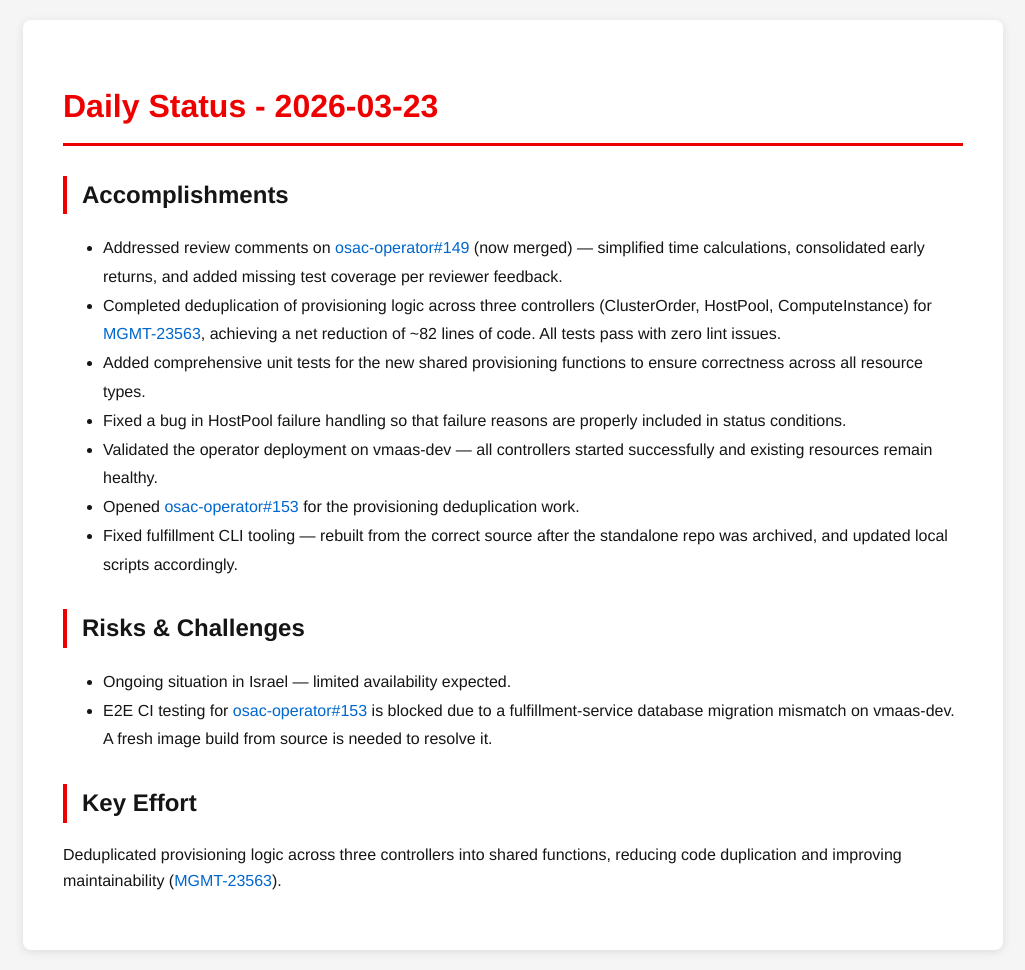
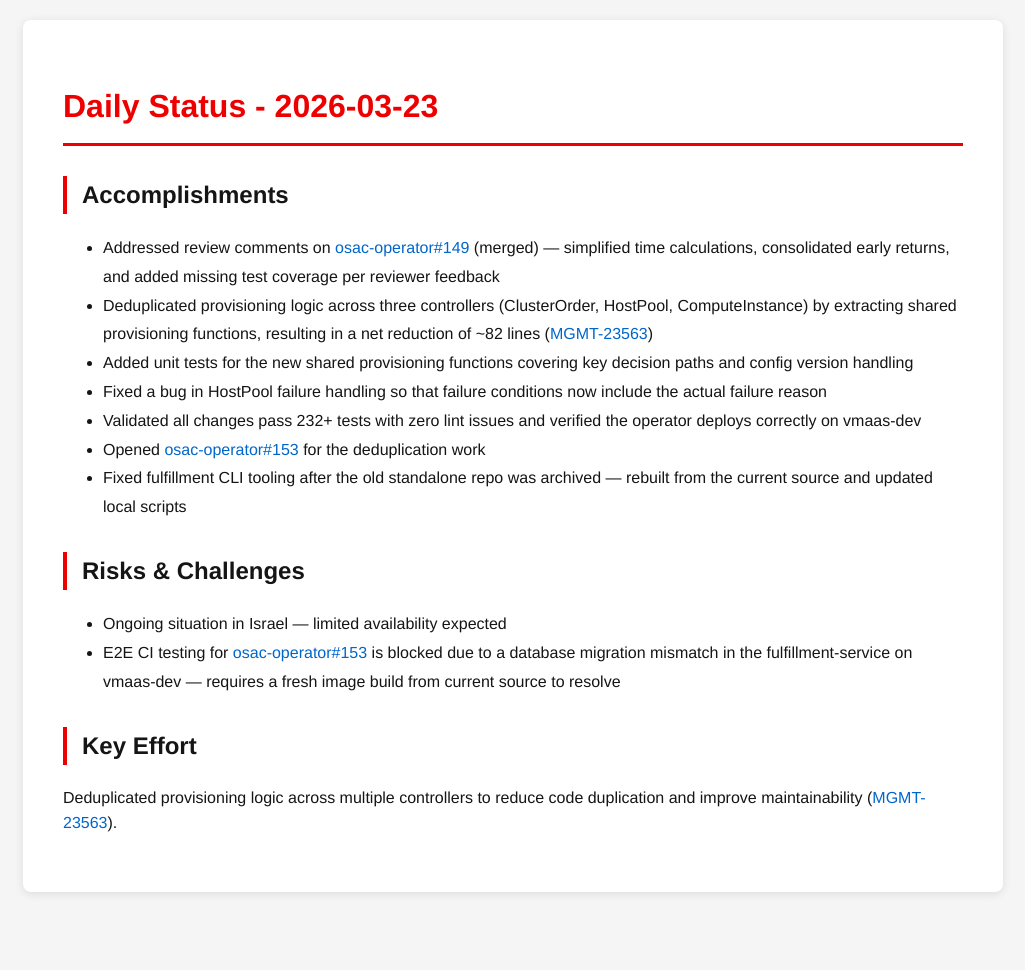
Before and after one commit to tzvatot/daily-status, a Jekyll site: the page built from 2026-03-23.md, in a window 1280 px wide. Shown: the whole page, without its empty margins (127-1152 px from the left). Built offline with Jekyll 4.4.1, drawn with Linux system fonts in a browser that asks for light colours; after the commit the page ends 912 px from its top, so only the background shows below that.

Commit message:
Daily status update - 2026-03-23

```diff
--- a/2026-03-23.md
+++ b/2026-03-23.md
@@ -7,17 +7,17 @@
 # Daily Status - 2026-03-23
 
 ## Accomplishments
-- Addressed review comments on [osac-operator#149](https://github.com/osac-project/osac-operator/pull/149) (now merged) — simplified time calculations, consolidated early returns, and added missing test coverage per reviewer feedback.
-- Completed deduplication of provisioning logic across three controllers (ClusterOrder, HostPool, ComputeInstance) for [MGMT-23563](https://issues.redhat.com/browse/MGMT-23563), achieving a net reduction of ~82 lines of code. All tests pass with zero lint issues.
-- Added comprehensive unit tests for the new shared provisioning functions to ensure correctness across all resource types.
-- Fixed a bug in HostPool failure handling so that failure reasons are properly included in status conditions.
-- Validated the operator deployment on vmaas-dev — all controllers started successfully and existing resources remain healthy.
-- Opened [osac-operator#153](https://github.com/osac-project/osac-operator/pull/153) for the provisioning deduplication work.
-- Fixed fulfillment CLI tooling — rebuilt from the correct source after the standalone repo was archived, and updated local scripts accordingly.
+- Addressed review comments on [osac-operator#149](https://github.com/osac-project/osac-operator/pull/149) (merged) — simplified time calculations, consolidated early returns, and added missing test coverage per reviewer feedback
+- Deduplicated provisioning logic across three controllers (ClusterOrder, HostPool, ComputeInstance) by extracting shared provisioning functions, resulting in a net reduction of ~82 lines ([MGMT-23563](https://issues.redhat.com/browse/MGMT-23563))
+- Added unit tests for the new shared provisioning functions covering key decision paths and config version handling
+- Fixed a bug in HostPool failure handling so that failure conditions now include the actual failure reason
+- Validated all changes pass 232+ tests with zero lint issues and verified the operator deploys correctly on vmaas-dev
+- Opened [osac-operator#153](https://github.com/osac-project/osac-operator/pull/153) for the deduplication work
+- Fixed fulfillment CLI tooling after the old standalone repo was archived — rebuilt from the current source and updated local scripts
 
 ## Risks & Challenges
-- Ongoing situation in Israel — limited availability expected.
-- E2E CI testing for [osac-operator#153](https://github.com/osac-project/osac-operator/pull/153) is blocked due to a fulfillment-service database migration mismatch on vmaas-dev. A fresh image build from source is needed to resolve it.
+- Ongoing situation in Israel — limited availability expected
+- E2E CI testing for [osac-operator#153](https://github.com/osac-project/osac-operator/pull/153) is blocked due to a database migration mismatch in the fulfillment-service on vmaas-dev — requires a fresh image build from current source to resolve
 
 ## Key Effort
-Deduplicated provisioning logic across three controllers into shared functions, reducing code duplication and improving maintainability ([MGMT-23563](https://issues.redhat.com/browse/MGMT-23563)).
+Deduplicated provisioning logic across multiple controllers to reduce code duplication and improve maintainability ([MGMT-23563](https://issues.redhat.com/browse/MGMT-23563)).
```
